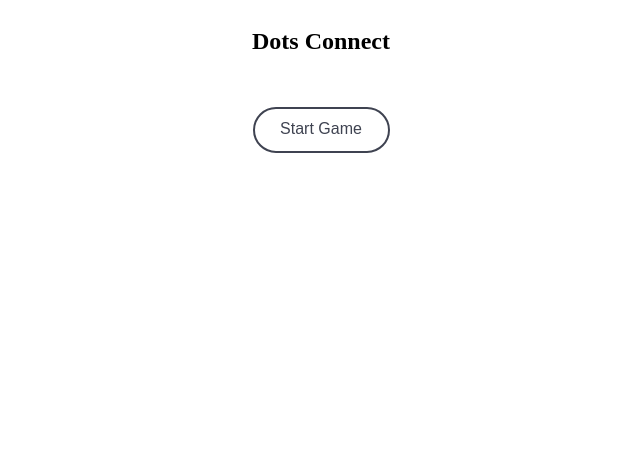
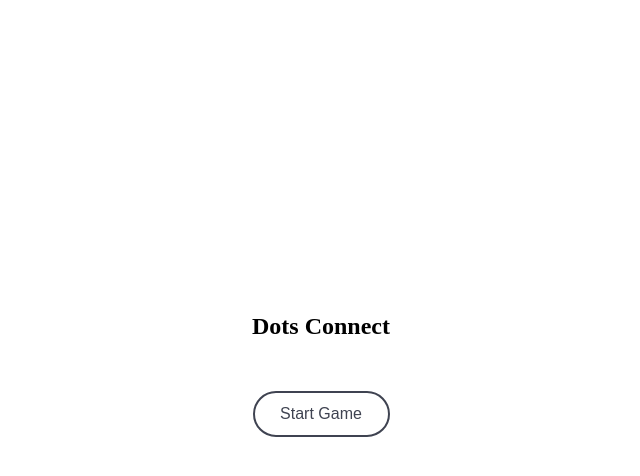
Before and after one commit to LasithaPrabodha/dot-connect, a plain HTML site: page index.html in a window 1280 px wide. Shown: the whole page, without its empty margins (319-959 px from the left). Drawn offline with Linux system fonts and the light colour scheme.

Commit message:
content centered

```diff
--- a/styles.css
+++ b/styles.css
@@ -1,3 +1,9 @@
+body {
+  height: 100vh;
+  display: flex;
+  flex-direction: column;
+  justify-content: center;
+}
 #game-grid {
   display: none;
   grid-template-columns: repeat(10, 50px);
@@ -27,6 +33,7 @@
 
 .game-wrapper {
   position: relative;
+  margin-bottom: 5rem;
 }
 
 #reset {
```
